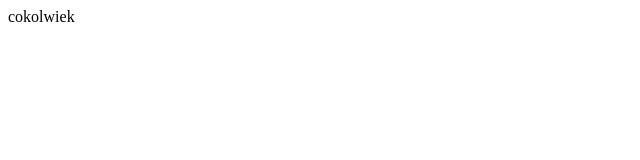
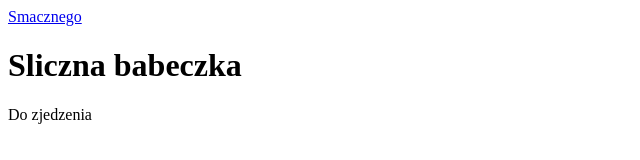
Before and after one commit to Solomiia3/solomiia3.github.io, a plain HTML site: page index.html in a window 1280 px wide. Shown: the whole page, without its empty margins (0-640 px from the left). Drawn offline with Linux system fonts and the light colour scheme.

Commit message:
Minecraft

```diff
--- a/index.html
+++ b/index.html
@@ -8,6 +8,8 @@
   </head>
 
   <body>
-    cokolwiek
+    <a href="/kolejna-strona">Smacznego</a>
+    <h1>Sliczna babeczka</h1>
+    <p>Do zjedzenia</p>
   </body>
 </html>
```
Also changed, not shown: kolejna-strona.html (+3 -1 lines).
